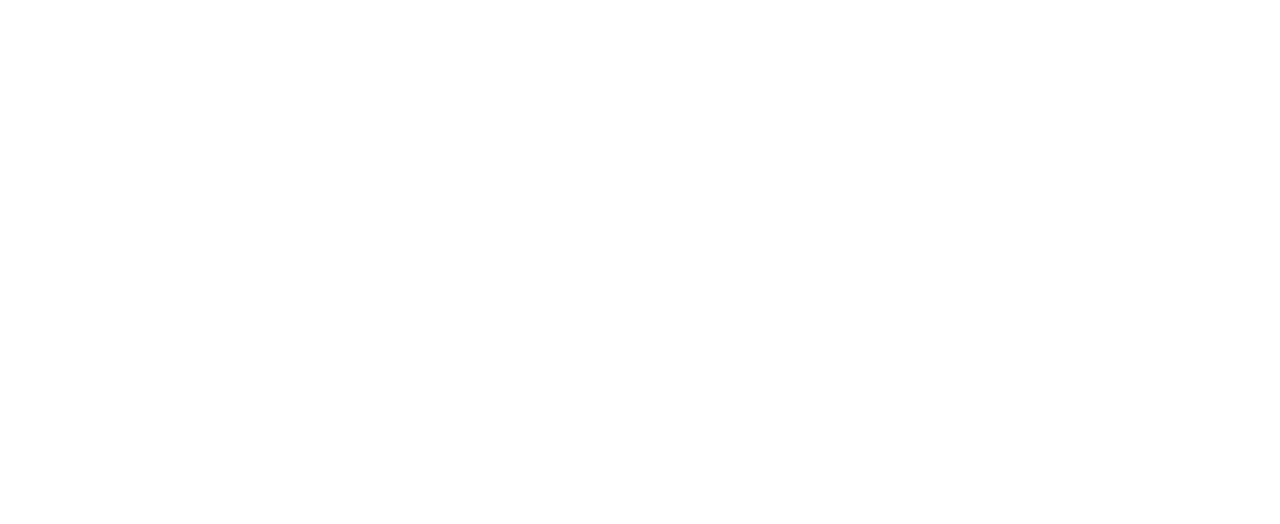
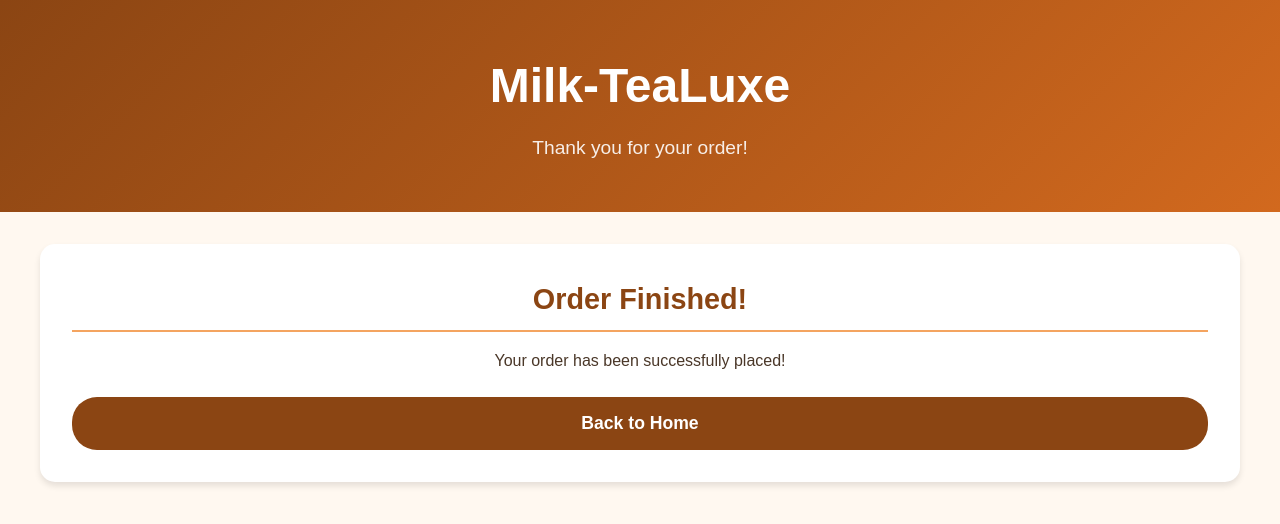
Before and after one commit to Mrtukaji/Milk-TeaLuxe, a plain HTML site: page Pages/order3.html in a window 1280 px wide. Drawn offline with Linux system fonts and the light colour scheme.

Commit message:
changed the color of the attributes

```diff
--- a/Pages/order3.html
+++ b/Pages/order3.html
@@ -1,11 +1,26 @@
 <!DOCTYPE html>
 <html lang="en">
 <head>
-     <meta charset="UTF-8">
-     <meta name="viewport" content="width=device-width, initial-scale=1.0">
-     <title>Order Finished</title>
+    <meta charset="UTF-8">
+    <meta name="viewport" content="width=device-width, initial-scale=1.0">
+    <link rel="stylesheet" href="../Assets/Styles/style.css">
+    <title>Order Complete - Milk-TeaLuxe</title>
 </head>
 <body>
-
+    <header>
+        <h1>Milk-TeaLuxe</h1>
+        <p>Thank you for your order!</p>
+    </header>
+    <main>
+        <div class="container">
+            <div class="card" style="text-align: center;">
+                <h2>Order Finished!</h2>
+                <p>Your order has been successfully placed!</p>
+                <button class="submit-btn">
+                    <a href="../index.html" style="color: white; text-decoration: none;">Back to Home</a>
+                </button>
+            </div>
+        </div>
+    </main>
 </body>
 </html>
```
Also changed, not shown: Pages/order.html (+1 -1 lines), Pages/order2.html (+1 -1 lines), Pages/user/Signup.html (+1 -1 lines).
